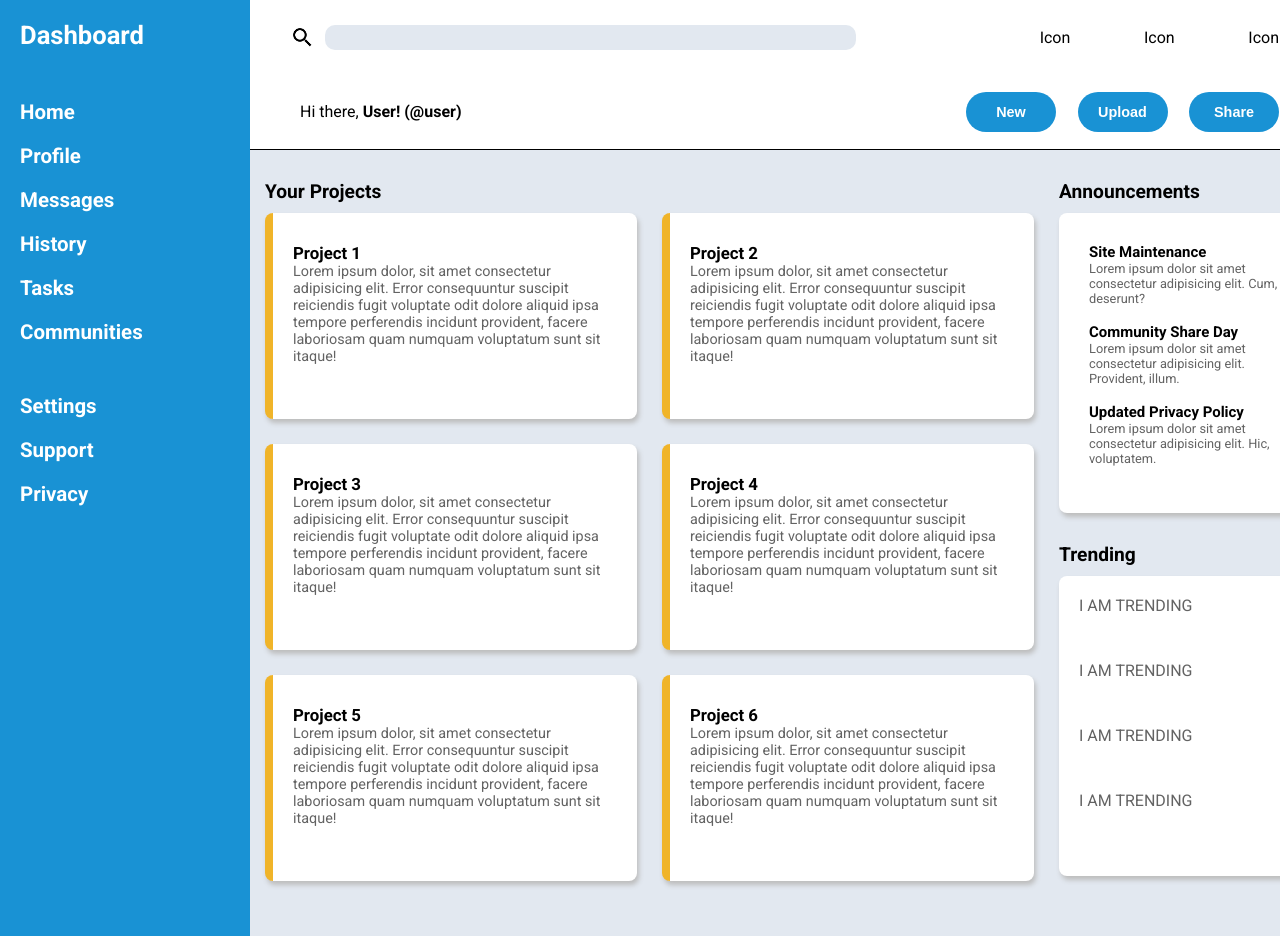
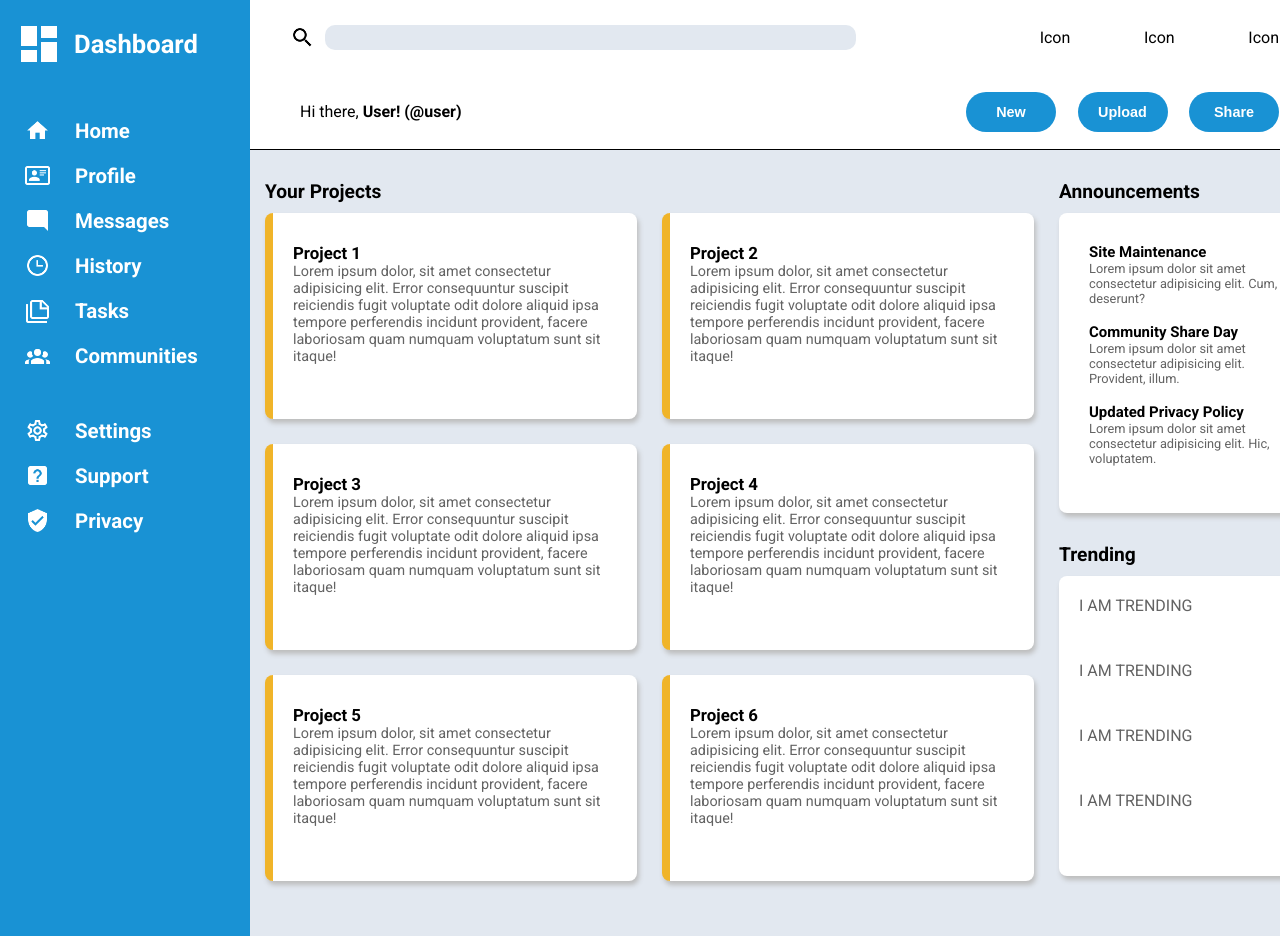
Before and after one commit to parkypark92/dashboard-project, a plain HTML site: page index.html in a window 1280 px wide. Shown: the top 936 px of the page. Drawn offline with Linux system fonts and the light colour scheme.

Commit message:
add dashboard icons and positioning

```diff
--- a/index.html
+++ b/index.html
@@ -34,19 +34,19 @@
 
     <!-- nav  -->
     <nav>
-        <h2>Dashboard</h2>
+        <h2> <img src="/Images/view-dashboard.png" alt=""> Dashboard</h2>
         <ul>
-            <li><a href="">Home</a></li>
-            <li><a href="">Profile</a></li>
-            <li><a href="">Messages</a></li>
-            <li><a href="">History</a></li>
-            <li><a href="">Tasks</a></li>
-            <li><a href="">Communities</a></li>
+            <li><a href="" class="dash-link"> <img src="/Images/home.png" alt="" width="25"> Home</a></li>
+            <li><a href="" class="dash-link"> <img src="/Images/card-account-details-outline.png" alt="" width="25"> Profile</a></li>
+            <li><a href="" class="dash-link"> <img src="/Images/message-reply.png" alt="" width="25"> Messages</a></li>
+            <li><a href="" class="dash-link"> <img src="/Images/clock-time-three-outline.png" alt="" width="25"> History</a></li>
+            <li><a href="" class="dash-link"> <img src="/Images/note-multiple-outline.png" alt="" width="25"> Tasks</a></li>
+            <li><a href="" class="dash-link">  <img src="/Images/account-group.png" alt="" width="25"> Communities</a></li>
         </ul>
         <ul>
-            <li><a href="">Settings</a></li>
-            <li><a href="">Support</a></li>
-            <li><a href="">Privacy</a></li>
+            <li><a href="" class="dash-link"> <img src="/Images/cog-outline.png" alt="" width="25"> Settings</a></li>
+            <li><a href="" class="dash-link">  <img src="/Images/help-box.png" alt="" width="25"> Support</a></li>
+            <li><a href="" class="dash-link">  <img src="/Images/shield-check.png" alt="" width="25"> Privacy</a></li>
         </ul>
     </nav>
 
--- a/style.css
+++ b/style.css
@@ -94,7 +94,7 @@ header > div {
 
 nav {
     font-weight: 700;
-    padding: 20px;
+    padding: 20px 0px 0px 15px;
     background-color: var(--custom-blue);
     grid-row: 1 / 3;
 
@@ -106,11 +106,23 @@ nav {
 nav a, nav h2 {
     color: white;
     font-size: 1.6em;
+
+    display: flex;
+    align-items: center;
 }
 
 nav ul li {
     margin-top: 20px;
     font-size: 0.8em;
+}
+
+.dash-link {
+    gap: 25px;
+    padding-left: 10px;
+}
+
+nav h2 {
+    gap: 11px;
 }
 
 /* main content  */
```
Also changed, not shown: Images/account-group.png (added), Images/card-account-details-outline.png (added), Images/clock-time-three-outline.png (added), Images/cog-outline.png (added), Images/help-box.png (added), Images/home.png (added), Images/message-reply.png (added), Images/note-multiple-outline.png (added), Images/shield-check.png (added), Images/view-dashboard.png (added).
